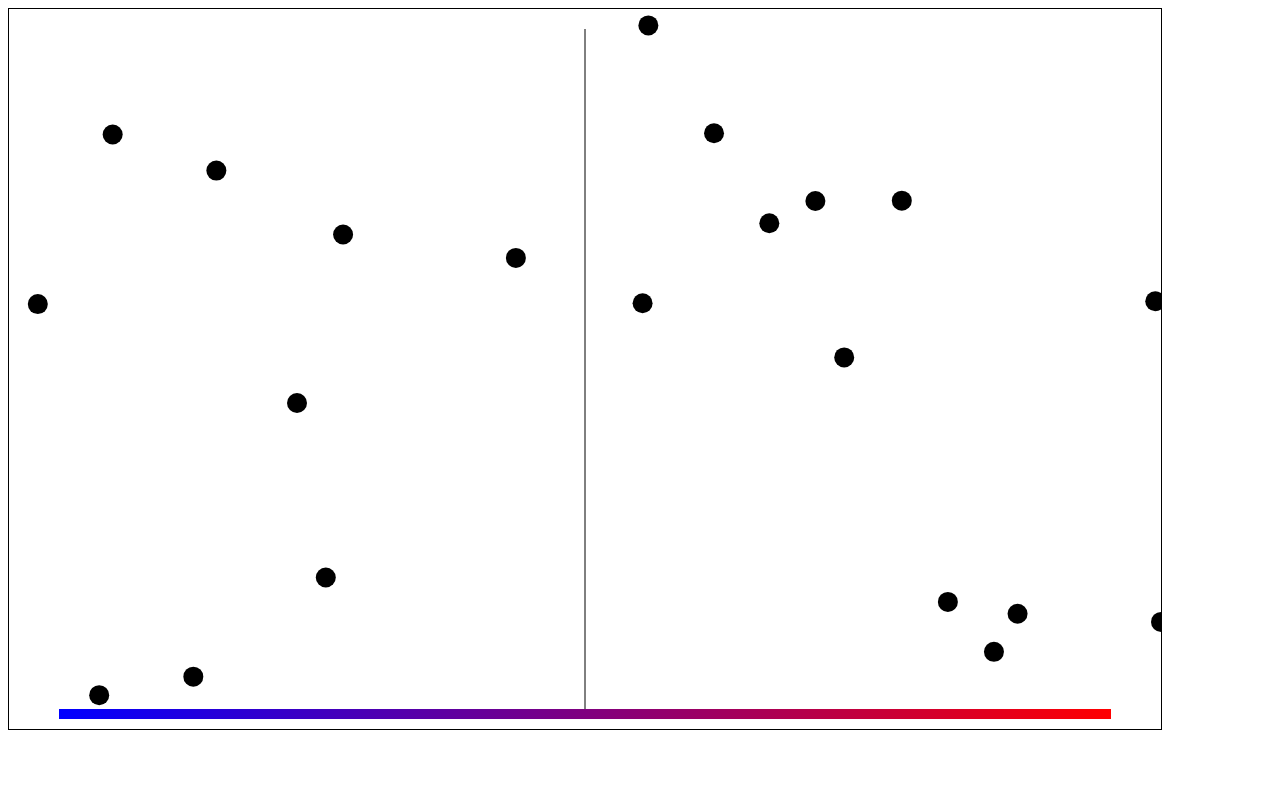
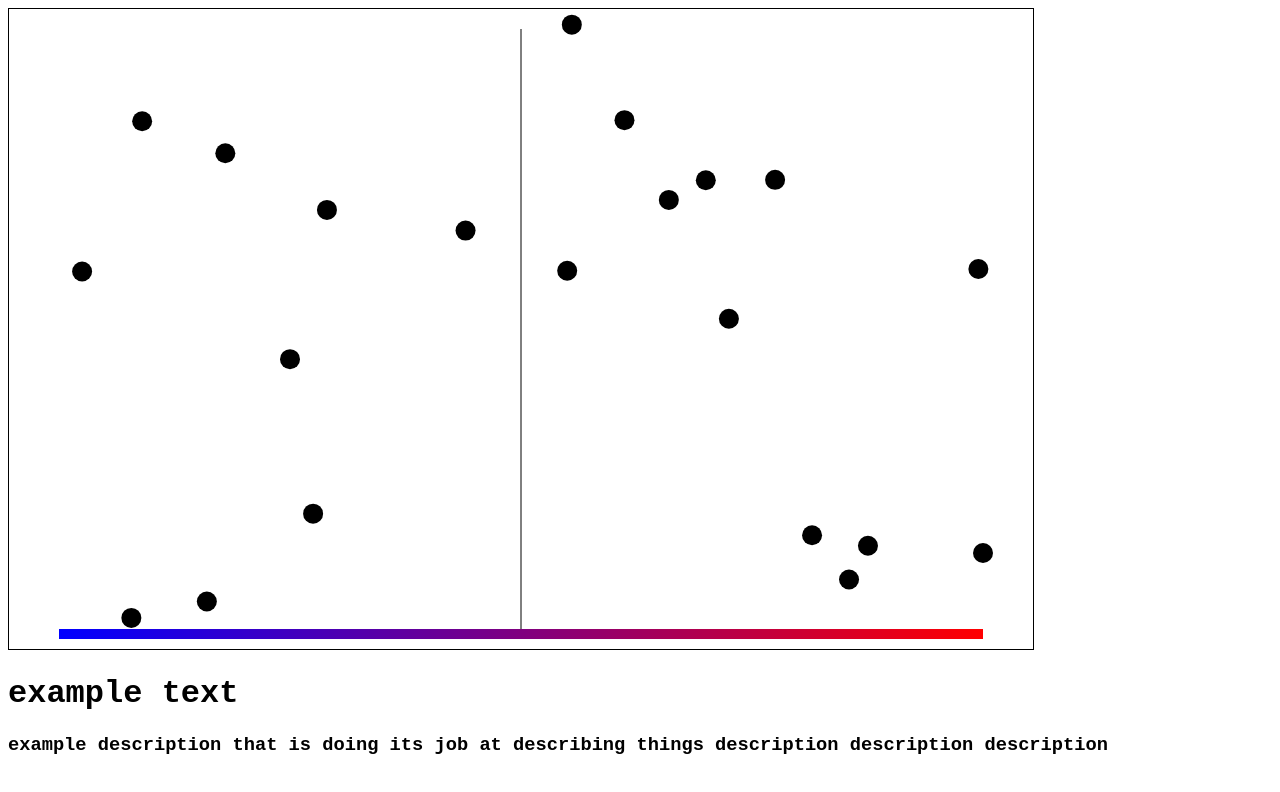
Before and after one commit to oolio151/data-vis-v2, a plain HTML site: page index.html in a window 1280 px wide. Drawn offline with Linux system fonts and the light colour scheme.

Commit message:
resizing stuff

```diff
--- a/data/f1data.csv
+++ b/data/f1data.csv
@@ -1,6 +1,6 @@
 Name,Description,Rating
 Verstappen,hes very fast dudududu max verstappen 33,1
-Perez,mexican that fell off hard bro cant get to q2,-0.95
+Perez,mexican that fell off hard bro cant get to q2,-1
 Norris,everyone loves lando norris,0.4
 Piastri,mclaren hates this guy for some reason,0.1
 Sainz,got his appendix removed and then promptly came back to win a race,-0.5
--- a/index.html
+++ b/index.html
@@ -11,9 +11,12 @@
     </style>
     <script src ="js/data.js"></script>
 </head>
-<body>
+<body style="flex: 1;">
     <canvas id="canvas" width="100%" height="100%"></canvas>
-
+    <div style="font-family: 'Courier New', Courier, monospace;">
+        <h1 id="title-text">example text</h1>
+        <h3 id="description-text">example description that is doing its job at describing things description description description</h3>
+    </div>
     <script src="js/index.js"></script>
 </body>
 </html>
--- a/js/index.js
+++ b/js/index.js
@@ -6,12 +6,14 @@ const pointColor = '#000';
 let data = [];
 
 function resizeCanvas() {
-    canvas.width = window.innerWidth*0.9;
-    canvas.height = window.innerHeight*0.9;
+    canvas.width = window.innerWidth*0.8;
+    canvas.height = window.innerHeight*0.8;
 }
 
 function getXValue(rating) {
-    return (rating + 1) * (canvas.width / 2);
+    const padding = 50; // Padding to keep points within the canvas bounds
+    const scale = (canvas.width - 2 * padding) / 2;
+    return (rating + 1) * scale + padding;
 }
 
 function getRandomYValue() {
@@ -66,8 +68,13 @@ canvas.addEventListener('click', (event) => {
 
 //testing stuff
 function pointClicked(point) {
-    alert(`You clicked on ${point.Name}: ${point.Description}`);
+    document.getElementById("title-text").innerHTML = point.Name;
+    document.getElementById("description-text").innerHTML = point.Description;
 }
+
+canvas.addEventListener('hover', (event) => {
+    console.log("hovering");
+})
 
 function loadData() {
     const filePath = "../data/f1data.json";
@@ -96,7 +103,10 @@ function draw() {
     drawPoints();
 }
 
-window.addEventListener('load', function(){
+window.addEventListener('load', createStuff);
+window.addEventListener('resize', createStuff);
+
+function createStuff(){
     resizeCanvas();
     loadData();
-});
+}
```
